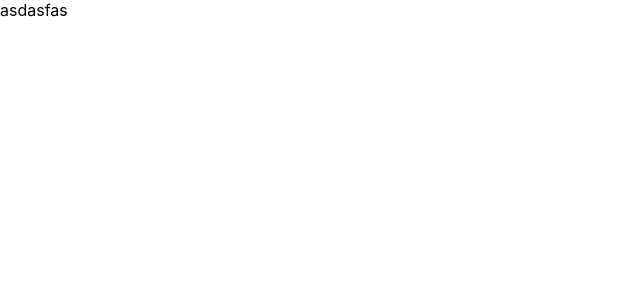
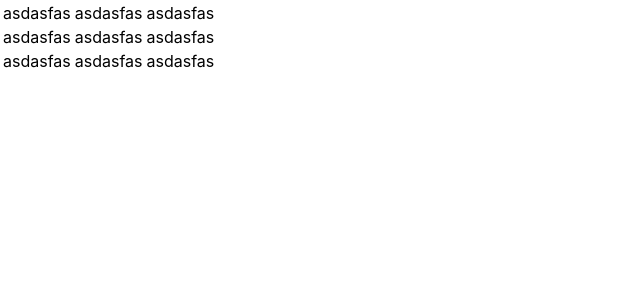
Before and after one commit to pleum-attakorn/erudite_fullstack_test, a React (Create React App) app in the folder frontend/: page / in a window 1280 px wide. Shown: the top 300 px of the page, without its empty margins (0-640 px from the left). Built offline with nearby package versions, Linux system fonts and the light colour scheme.

Commit message:
beta table

```diff
--- a/frontend/src/App.tsx
+++ b/frontend/src/App.tsx
@@ -1,12 +1,12 @@
 import React from 'react';
 import { RecoilRoot } from 'recoil';
 import './App.css';
-import Cell from './components/Cell/Cell'
+import SheetsContainer from './containers/SheetsContainer'
 
 function App() {
   return (
     <RecoilRoot>
-      <Cell>Hello</Cell>
+      <SheetsContainer />
     </RecoilRoot>
   );
 }
--- a/frontend/src/components/Cell/Cell.tsx
+++ b/frontend/src/components/Cell/Cell.tsx
@@ -4,9 +4,7 @@
 import { CellValueState } from "../../store/CellValueState";
 
 
-export type CellProps = {
-    children: ComponentType | string;
-};
+export type CellProps = {};
 
 const Cell: FunctionComponent<CellProps> = (props) => {
     const [cellValue, setCellvalue] = useRecoilState<string>(CellValueState);
--- /dev/null
+++ b/frontend/src/components/Column/Column.tsx
@@ -0,0 +1,10 @@
+import React, {ComponentType, FunctionComponent} from "react";
+import classes from "./Column.module.css";
+
+export type ColumnProps = {};
+
+const Column: FunctionComponent<ColumnProps> = (props) => {
+    return <td>{props.children}</td>;
+};
+
+export default Column;
--- /dev/null
+++ b/frontend/src/components/Row/Row.tsx
@@ -0,0 +1,10 @@
+import React, {ComponentType, FunctionComponent} from "react";
+import classes from "./Row.module.css";
+
+export type RowProps = {};
+
+const Row: FunctionComponent<RowProps> = (props) => {
+    return <tr>{props.children}</tr>;
+};
+
+export default Row;
--- /dev/null
+++ b/frontend/src/components/Sheet/Sheet.tsx
@@ -0,0 +1,51 @@
+import React, {ComponentType, FunctionComponent} from "react";
+import Column from "../Column/Column";
+import Row from "../Row/Row";
+import Cell from "../Cell/Cell";
+import classes from "./Sheet.module.css";
+
+export type SheetProps = {};
+
+const Sheet: FunctionComponent<SheetProps> = (props) => {
+    return (
+        <table>
+        <tbody>
+        <Row>
+        <Column>
+        <Cell />
+        </Column>
+        <Column>
+        <Cell />
+        </Column>
+        <Column>
+        <Cell />
+        </Column>
+        </Row>
+        <Row>
+        <Column>
+        <Cell />
+        </Column>
+        <Column>
+        <Cell />
+        </Column>
+        <Column>
+        <Cell />
+        </Column>
+        </Row>
+        <Row>
+        <Column>
+        <Cell />
+        </Column>
+        <Column>
+        <Cell />
+        </Column>
+        <Column>
+        <Cell />
+        </Column>
+        </Row>
+    </tbody>
+    </table>
+    );
+};
+
+export default Sheet;
--- /dev/null
+++ b/frontend/src/containers/SheetsContainer.tsx
@@ -0,0 +1,11 @@
+import React, {ComponentType, FunctionComponent} from "react";
+import Sheet from "../components/Sheet/Sheet";
+import classes from "./SheetContainer.module.css";
+
+export type SheetsContainerProps = {};
+
+const SheetContainer: FunctionComponent<SheetsContainerProps> = (props) => {
+    return <Sheet />;
+};
+
+export default SheetContainer;
```
Also changed, not shown: frontend/src/components/Column/Column.module.css (added), frontend/src/components/Row/Row.module.css (added), frontend/src/components/Sheet/Sheet.module.css (added), frontend/src/containers/SheetsContainer.module.css (added).
